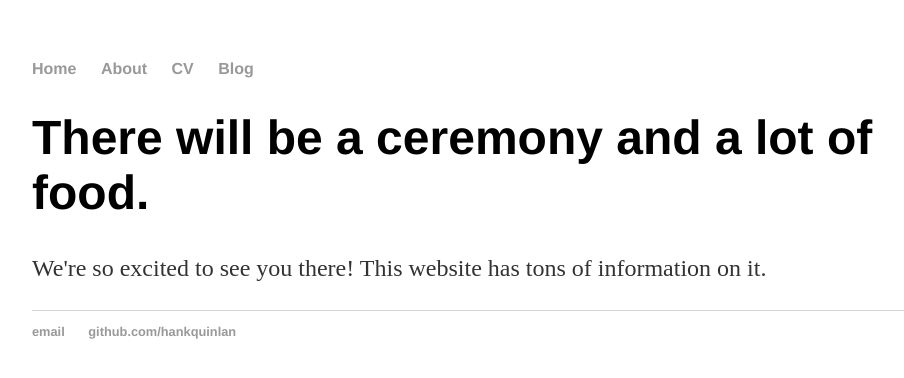
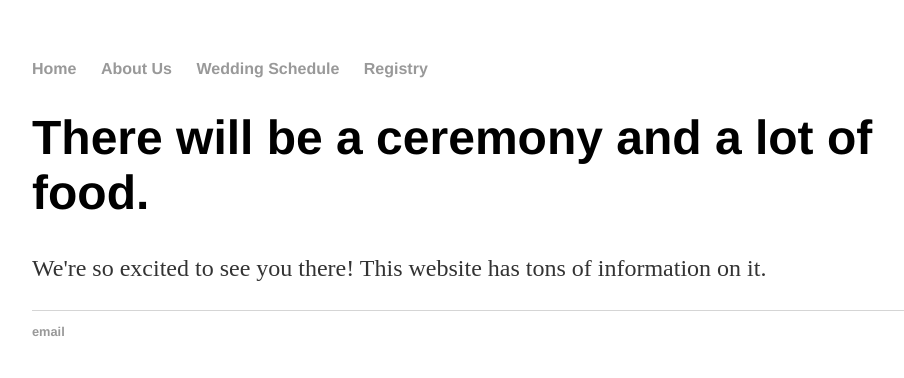
Before and after one commit to jsc2167/html-wedding-website, a Jekyll site: the page built from index.html, in a window 1280 px wide. Shown: the top 378 px of the page, without its empty margins (160-1064 px from the left). Built offline with Jekyll 4.4.1, drawn with Linux system fonts in a browser that asks for light colours.

Commit message:
Update default.html

```diff
--- a/_layouts/default.html
+++ b/_layouts/default.html
@@ -9,9 +9,9 @@
 			<nav>
 	    		<ul>
 	        		<li><a href="/">Home</a></li>
-		        	<li><a href="/about">About</a></li>
-	        		<li><a href="/cv">CV</a></li>
-	        		<li><a href="/blog">Blog</a></li>
+		        	<li><a href="/about">About Us</a></li>
+	        		<li><a href="/schedule">Wedding Schedule</a></li>
+	        		<li><a href="/registry">Registry</a></li>
 	    		</ul>
 			</nav>
 			<div class="container">
@@ -21,8 +21,7 @@
 			</div><!-- /.container -->
 			<footer>
 	    		<ul>
-	        		<li><a href="mailto:hankquinlanhub@gmail.com">email</a></li>
-	        		<li><a href="https://github.com/hankquinlan">github.com/hankquinlan</a></li>
+	        		<li><a href="mailto:ariandjuliagetmarried@gmail.com">email</a></li>
 				</ul>
 			</footer>
 		</body>
```
